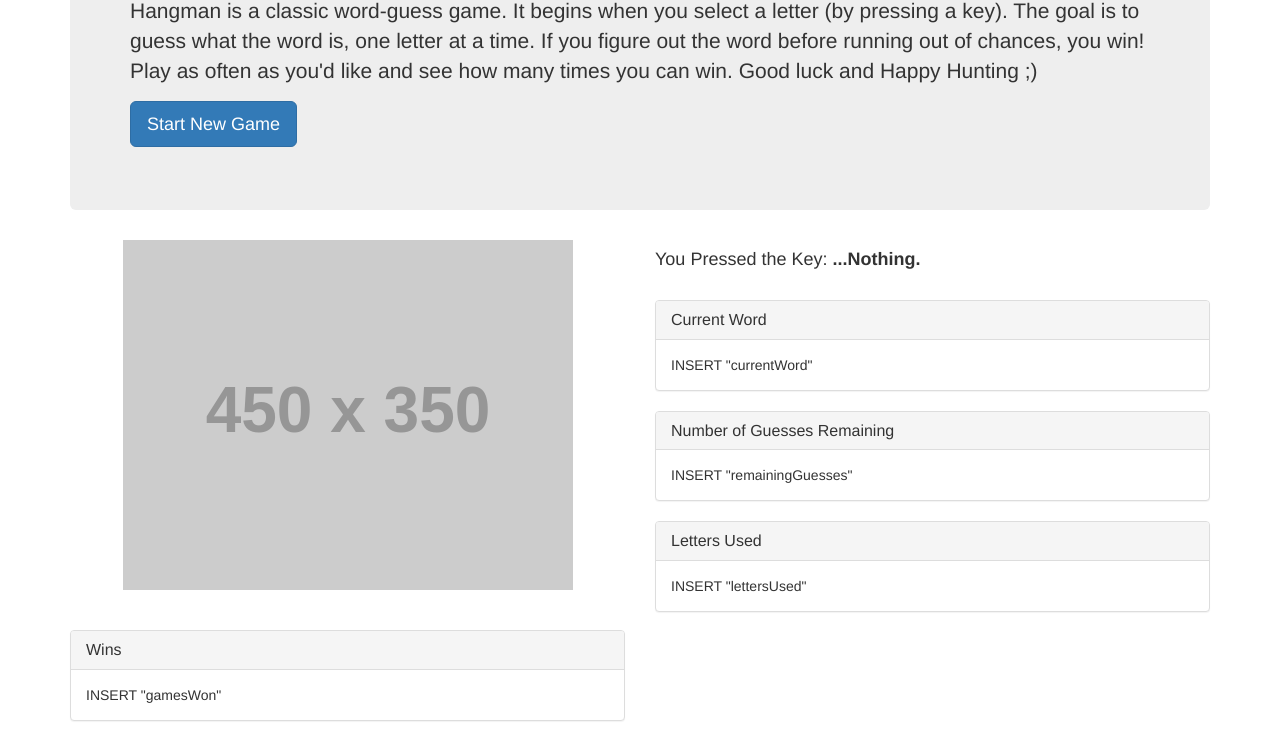
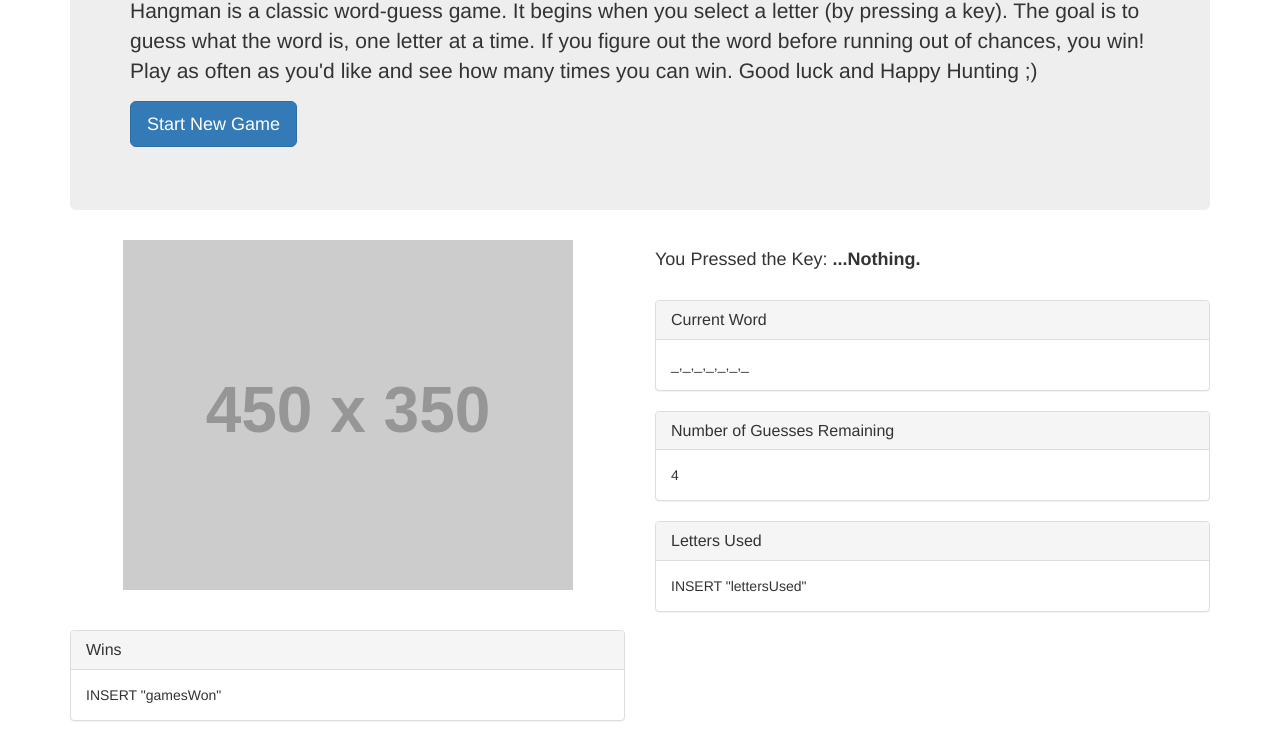
Before and after one commit to dpkillian/Hangman-Game, a plain HTML site: page index.html in a window 1280 px wide. Shown: the part 151-892 px from the top of the page. Drawn offline with nearby package versions, Linux system fonts and the light colour scheme; placeholder pictures from the web are drawn by us.

Commit message:
Added new info

```diff
--- a/index.html
+++ b/index.html
@@ -63,8 +63,8 @@
               <div class="panel-heading">
                 <h3 class="panel-title">Current Word</h3>
               </div>
-              <div id="current-word" class="panel-body">
-                  INSERT "currentWord"
+              <div id="display-word" class="panel-body">
+                  INSERT "displayWord"
               </div>
             </div>
 
@@ -100,14 +100,14 @@
 
     <script type="text/javascript">
 
-      // VARIABLES, ARRAYS, OBJECTS/METHODS
+      // VARIABLES, ARRAYS, OBJECTS, METHODS, FUNCTIONS
       // ==============================================================================
 
       // wordList is the total list of words available for the game
       var wordList = ["ghost", "ghoul", "goblin", "witch", "dracula", "broomstick", "black cat", "fangs", "cemetery", "pumpkin", "candy", "lantern", "skeleton", "bat", "spider", "mummy", "tombstone", "howl", "spooky", "creepy", "scream", "cobweb", "fullmoon", "trick", "skull", "candy corn", "potion", "poison", "wicked", "blood", "zombie", "costume"];
 
       // alphabet is the list of valid guesses
-      var alphabet = ["A", "B", "C", "D", "E", "F", "G", "H", "I", "J", "K", "L", "M", "N", "O", "P", "Q", "R", "S", "T", "U", "V", "W", "X", "Y", "Z"];
+      var alphabet = ["a", "b", "c", "d", "e", "f", "g", "h", "i", "j", "k", "l", "m", "n", "o", "p", "q", "r", "s", "t", "u", "V", "w", "x", "y", "z"];
 
       // gamesPlayed is the total games played (until a reset)
       var gamesPlayed = 0;
@@ -116,27 +116,32 @@
       var gamesWon = 0;
 
       // currentWord is randomly picked from wordList at reset or game-end
-      var currentWord = 0;
+      var currentWord = [];
 
-      // displayWord is an array.length = to currentWord with all zeros (until a correct guess)
-      var displayWord = 0;
+      // currentWordArray is the currentWord converted into an array of letters
+      var currentWordArray = [];
+
+
+      // displayWord is an array whose length = to currentWord with all zeros (until a correct guess)
+      var displayWord = [];
 
       // totalGuesses is the total number of guesses until a reset or game-end
       var totalGuesses = 0;
 
       // remainingGuesses is the number of (totalGuesses - incorrect attempts) until a reset or game-end
-      var remainingGuesses = 0;
+      var remainingGuesses = 4;
 
       // lettersUsed is the array of letters picked until a reset or game-end
-      var lettersUsed = 0;
+      var lettersUsed = [];
 
-      // gamesPlayed is the total games played (until a reset)
+      // currentKey is the total games played (until a reset)
       var currentKey = 0;
 
-      //
+      // Define randomElement function which randomly selects an element in an array
       Array.prototype.randomElement = function(){
       return this[Math.floor(Math.random()*this.length)];
       }
+
 
       // Print initial values to console.log
       // console.log(gamesPlayed);
@@ -154,12 +159,40 @@
       // console.log(wordList[i]);
       // }
 
-      //
+      // PROGRAM STEPS
+      // ==============================================================================
+
+      // 1 - Start New Game (Start New Game button press) -- Outter loop
+      //       Reset game counters (gamesPlayed, gamesWon, displayWord, NumOfGuesses, lettersUsed)
+
+      // Place remainingGuesses into "remaining-guesses" <div> in panel
+      document.querySelector("#remaining-guesses").innerHTML = remainingGuesses;
+
+
+      // 2 - Pick random word from wordList, make = currentWord
+      //       Call function "randomElement" which randomly selects word from an array
+
       currentWord = wordList.randomElement()
       console.log(currentWord);
 
+      // Set displayWord array to all "_"
+      for (var i=0; i<currentWord.length; i++){
+      console.log("loop");
+      displayWord[i] = "_";
+      console.log(displayWord[i]);
+      }
 
-      // MAIN PROCESS: Wait for key press
+      // Place displayWord into "display-word" <div> in panel
+      document.querySelector("#display-word").innerHTML = displayWord;
+
+
+      // 3 - Convert currentWord into an addressable array (for letter positions and comparisons)
+      //       Array.from(currentWord)
+
+      currentWordArray = Array.from(currentWord);
+
+
+      // 4 - MAIN PROCESS: Wait for key press
       // ==============================================================================
 
       // Grab reference to the <span> below...
@@ -169,37 +202,43 @@
       document.onkeyup = function(event) {
           userText.textContent = event.key;
 
-      // Write textContent to console
-      console.log(userText.textContent);
 
           // **** INSERT MAIN CODE HERE ****
 
+          // 5 - Assign key press (event.key) to currentKey
+          currentKey = userText.textContent;
+
+          // 6 - Check to see if there are any more remainingGuesses
+          //       If remainingGuess = 0; Notify that there are no remaining guesses and the game is over
+          //       else: Continue
+
+          if (remainingGuesses===0){
+            document.querySelector("#remaining-guesses").innerHTML = "No more guesses left, you lose!!";
+          } else {
+
+              // Reduce number of remaining-guesses
+              remainingGuesses = remainingGuesses - 1;
+              document.querySelector("#remaining-guesses").innerHTML = remainingGuesses;
+
+
+          // 7 - Assign to currentKey; add currentKey to lettersUsed array
+
+
+              // Write textContent to console
+              console.log(currentKey);
+
+              // Add currentKey to lettersUsed array
+              lettersUsed.push(currentKey);
+              console.log(lettersUsed);
+
+
               // Place keyboard input into "letters-used" <div> in panel
-      // document.querySelector("#letters-used").innerHTML = userText.textContent;
+              document.querySelector("#letters-used").innerHTML = lettersUsed;
+          }
 
 
 
-      // PROGRAM STEPS
-      // ==============================================================================
-
-      // 1 - Start New Game (Start New Game button press)
-      //       Reset game counters (gamesPlayed, gamesWon, displayWord, NumOfGuesses, lettersUsed)
-
-      // 2 - Pick random word from wordList, make = currentWord
-      //       var currentWord = wordList[Math.floor(Math.random()*wordList.length)];
-
-      // 3 - Convert currentWord into an addressable array (for letter positions and comparisons)
-      //       Array.from(currentWord)
-
-      // 4 - Wait for key press
-
-      // 5 - Check to see if there are any more remainingGuesses
-      //       If remainingGuess > 0; continue
-      //       else: Notify that there are no remaining guesses and the game is over
-
-      // 6 - Capture key press and assign to currentKey; add currentKey to lettersUsed array
-
-      // 7 - Check if currentKey matches letter in currentWord (via a loop = currentWord.length)
+          // 8 - Check if currentKey matches letter in currentWord (via a loop = currentWord.length)
           //       If match:    print letter to displayWord in the proper position, add to lettersUsed
           //       If no match: update Hangman drawing, (f: add limb), subtract from # of guesses, add to lettersUsed
 
```
Lines whose indentation alone changed are shown as unchanged.
